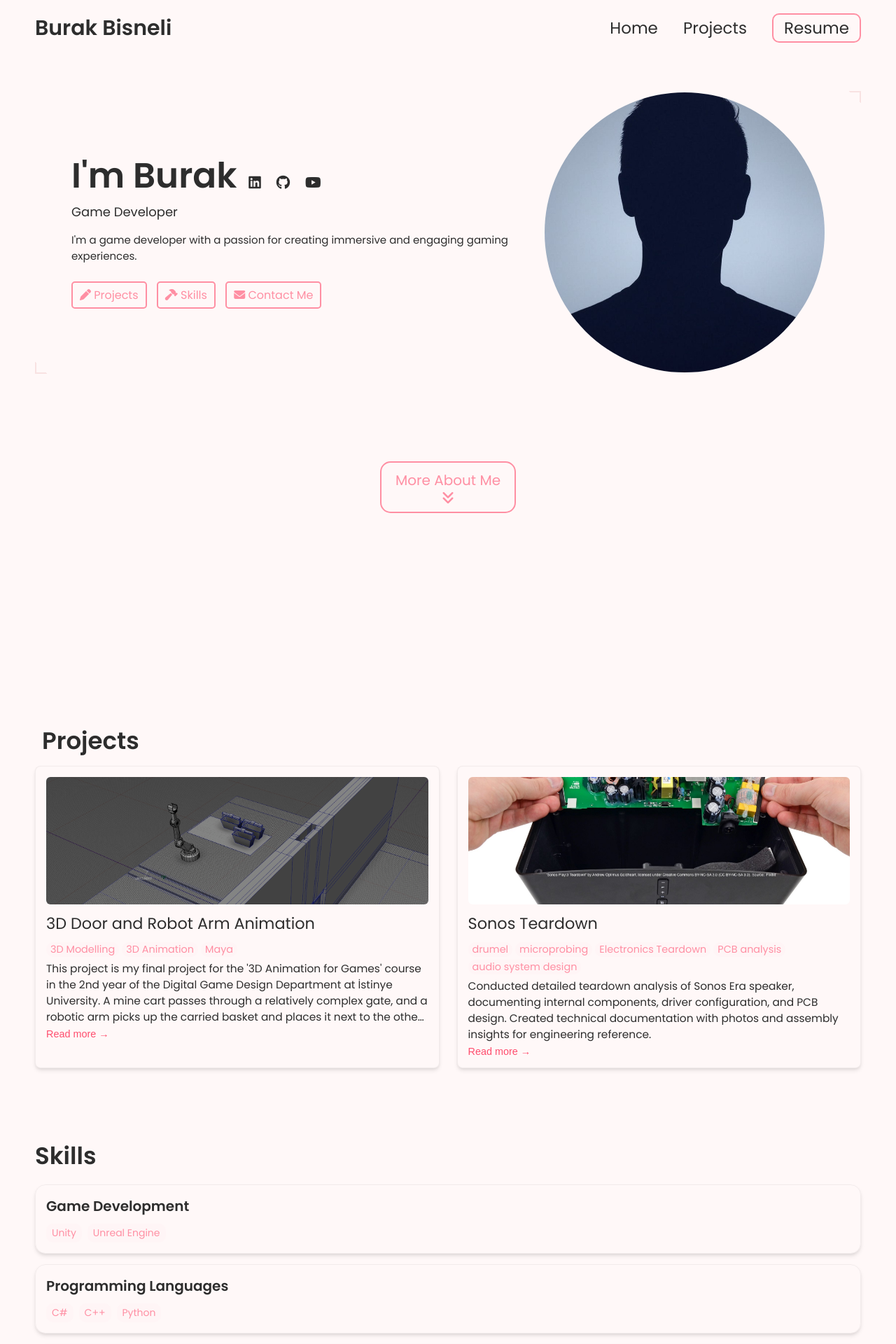
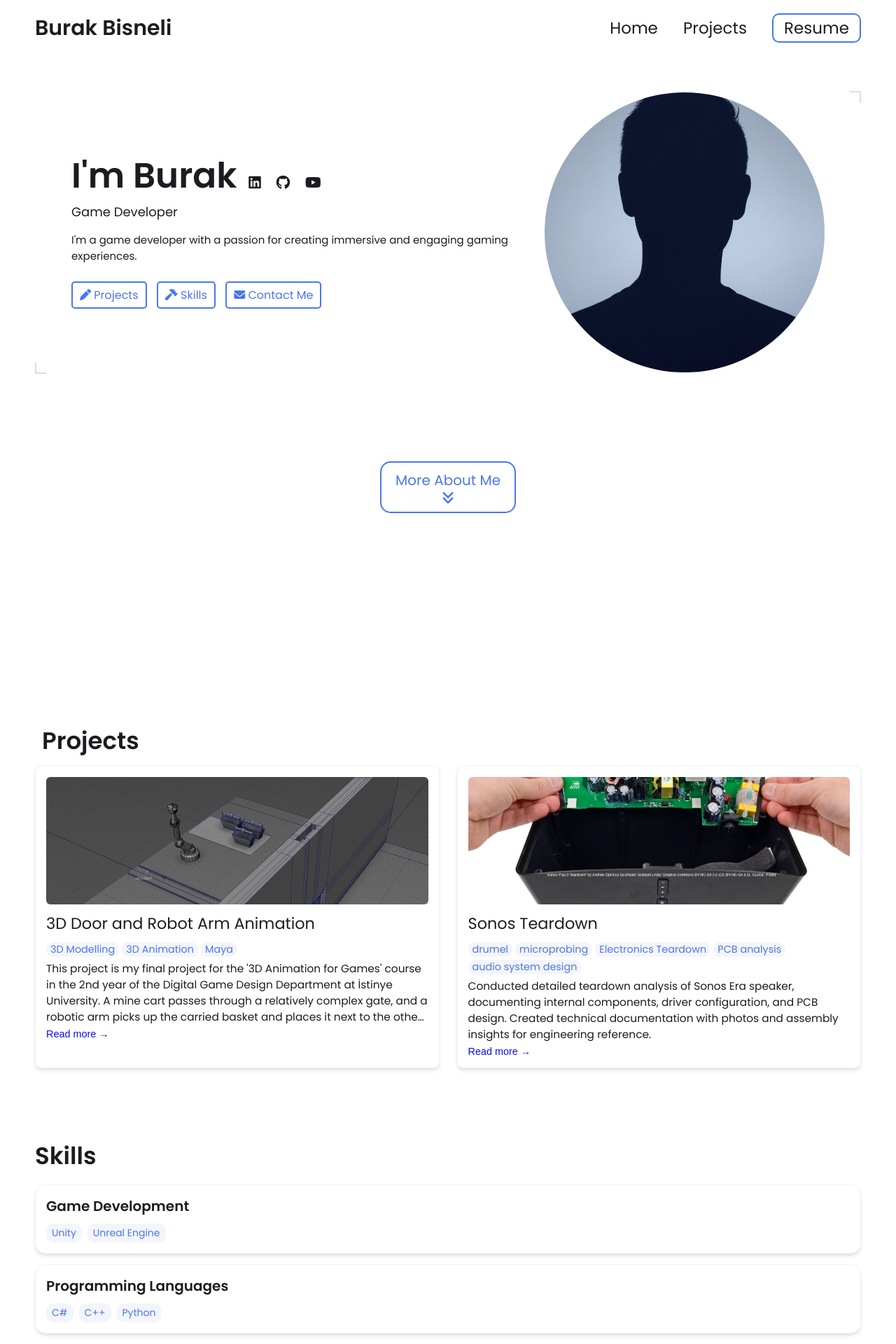
Before and after one commit to nozzenx/nozzenx.github.io, a Jekyll site: the page built from index.html, in a window 1280 px wide. Shown: the top 1920 px of the page at 70% size. Built offline with Jekyll 4.4.1, drawn with Linux system fonts in a browser that asks for light colours.

Commit message:
color update

```diff
--- a/_config.yml
+++ b/_config.yml
@@ -65,12 +65,12 @@
 
 # Active theme (Updatethis to switch themes). Make sure to keep the indentation the samne.
 colors: # this is the basic theme
-  text: "#2d2d2d"
-  border: "#f8e2e2"
-  link: "#ff8fa3"
-  highlight: "#ff4d6d"
-  background: "#fff8f8"
-  light_background: "#fff5f6"
+  text: "#1a1c20"
+  border: "#ddd"
+  link: "#4a76ee"
+  highlight: "#0c0cf2"
+  background: "#ffffff"
+  light_background: "#f3f5fb"
 
 # A few examples.
 basic theme:
```
